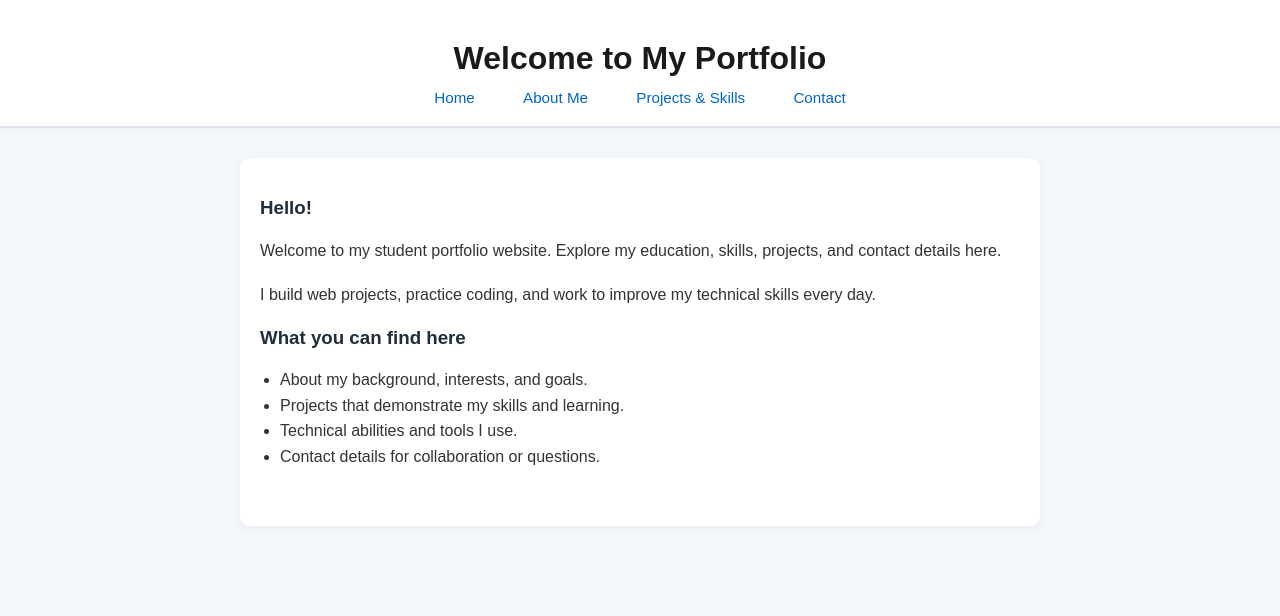
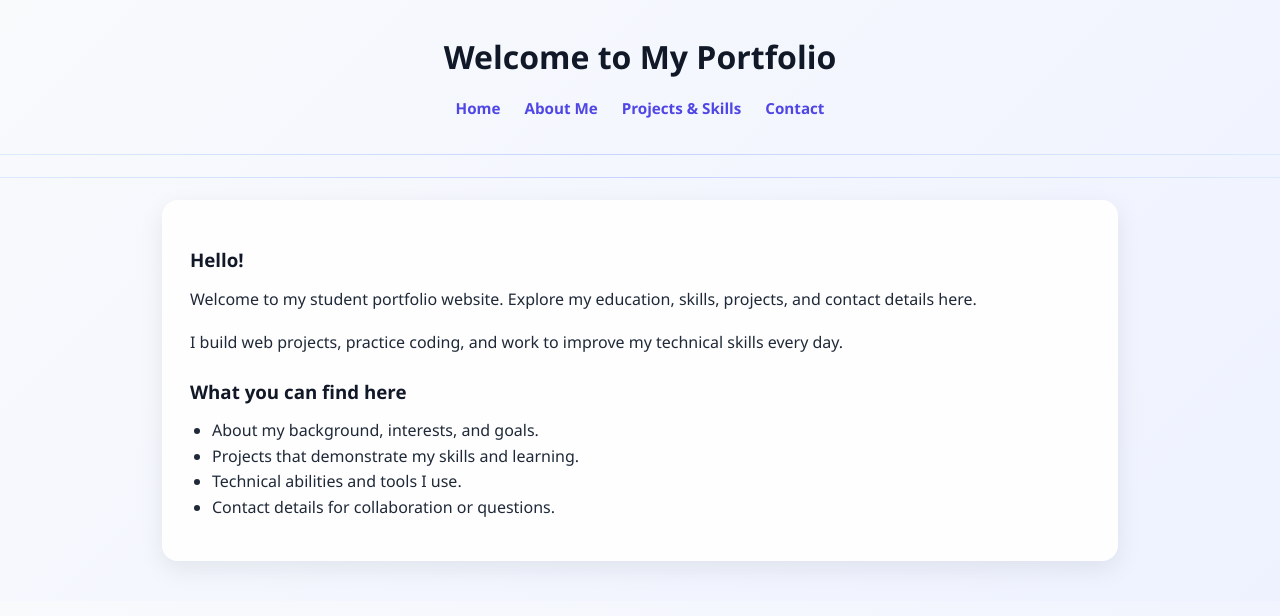
Before and after one commit to sanchitrai288-sudo/portfolio, a plain HTML site: page index.html in a window 1280 px wide. Drawn offline with Linux system fonts and the light colour scheme.

Commit message:
Enhance styling for index.html
Updated styles for improved aesthetics and layout.

```diff
--- a/index.html
+++ b/index.html
@@ -5,72 +5,69 @@
     <title>Home - Student Portfolio</title>
     <style>
         body {
-            font-family: Arial, sans-serif;
-            background: #f4f7fb;
-            color: #333;
             margin: 0;
             padding: 0;
+            font-family: 'Segoe UI', Arial, sans-serif;
+            background: linear-gradient(135deg, #f8fafc 0%, #eef2ff 100%);
+            color: #1f2937;
+            line-height: 1.7;
         }
-        center {
-            display: block;
-            text-align: center;
-            padding: 40px 20px 20px;
-            background: #fff;
-            box-shadow: 0 2px 8px rgba(0,0,0,0.05);
+        body > center {
+            padding: 30px 0 10px;
         }
         h1 {
             margin: 0;
             font-size: 2rem;
-            color: #1a1a1a;
+            color: #111827;
         }
         nav {
             margin-top: 12px;
             font-size: 0.95rem;
         }
         nav a {
-            color: #0066cc;
+            margin: 0 10px;
             text-decoration: none;
-            margin: 0 10px;
-            padding: 8px 12px;
-            transition: color 0.2s ease;
+            color: #4f46e5;
+            font-weight: 600;
         }
         nav a:hover {
-            color: #004499;
+            color: #312e81;
+            text-decoration: underline;
+        }
+        main {
+            max-width: 900px;
+            margin: 0 auto 40px;
+            padding: 24px 28px;
+            background: rgba(255, 255, 255, 0.92);
+            border-radius: 16px;
+            box-shadow: 0 8px 24px rgba(15, 23, 42, 0.08);
+        }
+        h3 {
+            color: #111827;
+            margin: 20px 0 10px;
+        }
+        p, ul, ol {
+            margin: 0 0 16px;
+        }
+        ul, ol {
+            padding-left: 22px;
         }
         hr {
-            border: none;
+            border: 0;
             height: 1px;
-            background: #dde2ea;
-            margin: 0;
-        }
-        main {
-            max-width: 760px;
-            margin: 30px auto;
-            padding: 20px 20px 40px;
-            background: #fff;
-            border-radius: 10px;
-            box-shadow: 0 2px 12px rgba(0,0,0,0.05);
-        }
-        main h3 {
-            color: #1f2d3d;
-        }
-        main p {
-            line-height: 1.7;
-        }
-        ul {
-            line-height: 1.8;
-            padding-left: 20px;
+            background: linear-gradient(to right, #dbeafe, #c7d2fe, #dbeafe);
+            margin: 22px 0;
         }
     </style>
 </head>
 <body>
    <center>
         <h1>Welcome to My Portfolio</h1>
-        <nav>
-            <a href="index.html">Home</a>
-            <a href="about.html">About Me</a>
-            <a href="skills.html">Projects & Skills</a>
-            <a href="contact.html">Contact</a>
+        <nav style="margin-top:12px; font-size:0.95rem;">
+            <a href="index.html" style="margin:0 10px;">Home</a>
+            <a href="about.html" style="margin:0 10px;">About Me</a>
+            <a href="skills.html" style="margin:0 10px;">Projects & Skills</a>
+            <a href="contact.html" style="margin:0 10px;">Contact</a>
         </nav></center>
         <hr>
         <hr>
```
